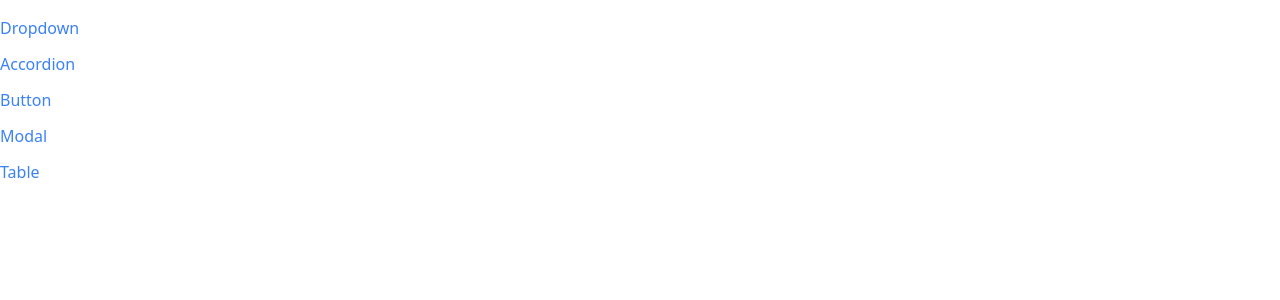
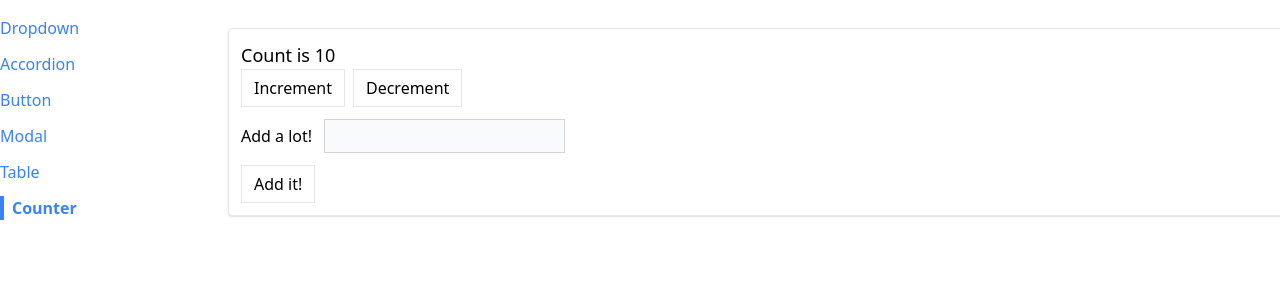
Before and after one commit to kyoya-oga/react-comps, a React (Create React App) app: page /counter in a window 1280 px wide. Shown: the top 300 px of the page. Built offline with nearby package versions, Linux system fonts and the light colour scheme.

Commit message:
learning how to use useReducer.

```diff
--- a/src/App.js
+++ b/src/App.js
@@ -2,6 +2,7 @@ import Route from './components/Route';
 import Sidebar from './components/Sidebar';
 import AccordionPage from './pages/AccordionPage';
 import ButtonPage from './pages/ButtonPage';
+import CounterPage from './pages/CounterPage';
 import DropdownPage from './pages/DropdownPage';
 import ModalPage from './pages/ModalPage';
 import TablePage from './pages/TablePage';
@@ -23,6 +24,9 @@ function App() {
         <Route path="/table">
           <TablePage />
         </Route>
+        <Route path="/counter">
+          <CounterPage initialCount={10} />
+        </Route>
         <Route path="/">
           <DropdownPage />
         </Route>
--- a/src/components/Sidebar.js
+++ b/src/components/Sidebar.js
@@ -8,6 +8,7 @@ function Sidebar() {
     { path: '/button', label: 'Button' },
     { path: '/modal', label: 'Modal' },
     { path: '/table', label: 'Table' },
+    { path: '/counter', label: 'Counter' },
   ];
 
   const renderedLinks = links.map((link) => {
--- a/src/components/SortableTable.js
+++ b/src/components/SortableTable.js
@@ -1,4 +1,4 @@
-import React, { useState } from 'react';
+import React from 'react';
 import { GoArrowSmallDown, GoArrowSmallUp } from 'react-icons/go';
 import useSort from '../hooks/useSort';
 import Table from './Table';
--- /dev/null
+++ b/src/pages/CounterPage.js
@@ -0,0 +1,99 @@
+import React, { useReducer } from 'react';
+import Button from '../components/Button';
+import Panel from '../components/Panel';
+
+const INCREMENT_COUNT = 'increment';
+const SET_VALUE_TO_ADD = 'change-value-to-add';
+const DECREMENT_COUNT = 'decrement';
+const ADD_VALUE_TO_COUNT = 'add-value-to-count';
+
+const reducer = (state, action) => {
+  switch (action.type) {
+    case INCREMENT_COUNT:
+      return {
+        ...state,
+        count: state.count + 1,
+      };
+
+    case DECREMENT_COUNT:
+      return {
+        ...state,
+        count: state.count - 1,
+      };
+
+    case SET_VALUE_TO_ADD:
+      return {
+        ...state,
+        valueToAdd: action.payload,
+      };
+
+    case ADD_VALUE_TO_COUNT:
+      return {
+        ...state,
+        count: state.count + state.valueToAdd,
+        valueToAdd: 0,
+      };
+
+    default:
+      // It depends on your preference, you may want to throw an error here
+      // throw new Error('Invalid action type ' + action.type);
+      return state;
+  }
+};
+
+function CounterPage({ initialCount }) {
+  const [state, dispatch] = useReducer(reducer, {
+    count: initialCount,
+    valueToAdd: 0,
+  });
+  const increment = () => {
+    dispatch({
+      type: INCREMENT_COUNT,
+    });
+  };
+  const decrement = () => {
+    dispatch({
+      type: DECREMENT_COUNT,
+    });
+  };
+
+  const handleChange = (e) => {
+    const value = parseInt(e.target.value) || 0;
+
+    dispatch({
+      type: SET_VALUE_TO_ADD,
+      payload: value,
+    });
+  };
+
+  const handleSubmit = (e) => {
+    e.preventDefault();
+
+    dispatch({
+      type: ADD_VALUE_TO_COUNT,
+    });
+  };
+
+  return (
+    <Panel className="m-3">
+      <h1 className="text-lg">Count is {state.count}</h1>
+      <div className="flex space-x-2">
+        <Button onClick={increment}>Increment</Button>
+        <Button onClick={decrement}>Decrement</Button>
+      </div>
+
+      <form onSubmit={handleSubmit}>
+        <label>Add a lot!</label>
+        <input
+          value={state.valueToAdd || ''}
+          onChange={handleChange}
+          type="number"
+          className="p-1 m-3 bg-gray-50 border border-gray-300"
+        />
+        <Button>Add it!</Button>
+      </form>
+    </Panel>
+  );
+}
+
+export default CounterPage;
```
